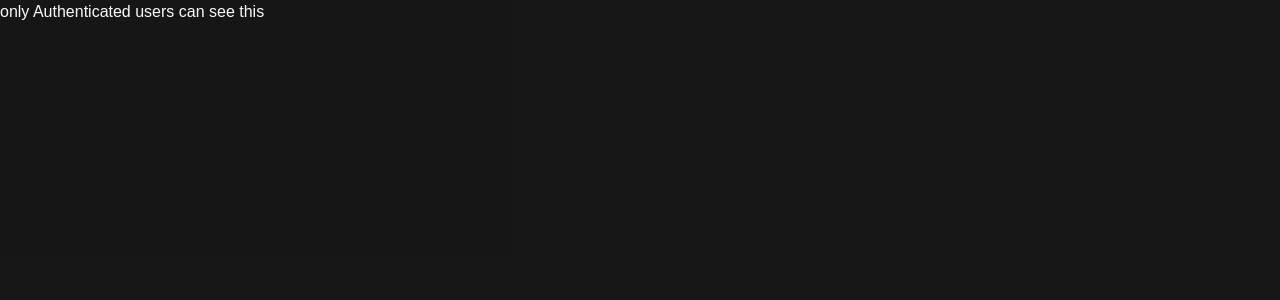
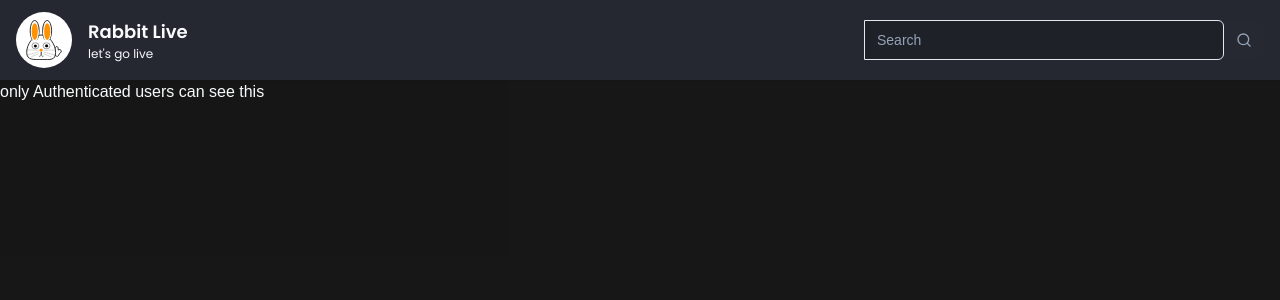
Before and after one commit to surajb0710/twitch-clone, a Next.js app: page / in a window 1280 px wide. Shown: the top 300 px of the page. Built offline with nearby package versions, Linux system fonts and the light colour scheme.

Commit message:
Navbar Component Added

```diff
--- a/app/page.tsx
+++ b/app/(browse)/(home)/page.tsx
@@ -1,4 +1,6 @@
 import { UserButton } from '@clerk/nextjs';
+
+// 2:04:46
 
 export default function Home() {
   return (
--- /dev/null
+++ b/app/(browse)/_components/navbar/index.tsx
@@ -0,0 +1,14 @@
+import React from 'react';
+import { Logo } from './logo';
+import Search from './search';
+
+const Navbar = () => {
+  return (
+    <nav className="fixed top-0 w-full h-20 z-[49] bg-[#252731] px-2 lg:px-4 flex justify-between items-center shadow-sm">
+      <Logo />
+      <Search />
+    </nav>
+  );
+};
+
+export default Navbar;
--- /dev/null
+++ b/app/(browse)/_components/navbar/logo.tsx
@@ -0,0 +1,26 @@
+import { Poppins } from 'next/font/google';
+import { cn } from '@/lib/utils';
+import RabbitLive from '../../../../public/rabbit.svg';
+import Image from 'next/image';
+import Link from 'next/link';
+
+const font = Poppins({
+  subsets: ['latin'],
+  weight: ['200', '300', '400', '500', '600', '700', '800'],
+});
+
+export const Logo = () => {
+  return (
+    <Link href="/">
+      <div className="hidden lg:flex items-center gap-x-4 hover:opacity-75 transition">
+        <div className="bg-white rounded-full p-2">
+          <Image src={RabbitLive} alt="Rabbit" className="h-10 w-10" />
+        </div>
+        <div className={cn(font.className)}>
+          <p className="text-lg font-semibold">Rabbit Live</p>
+          <p className="text-xs text-muted-forground">let&apos;s go live</p>
+        </div>
+      </div>
+    </Link>
+  );
+};
--- /dev/null
+++ b/app/(browse)/_components/navbar/search.tsx
@@ -0,0 +1,63 @@
+'use client';
+
+import qs from 'query-string';
+import { useState } from 'react';
+import { SearchIcon, X } from 'lucide-react';
+import { useRouter } from 'next/navigation';
+
+import { Input } from '@/components/ui/input';
+import { Button } from '@/components/ui/button';
+
+const Search = () => {
+  const router = useRouter();
+  const [value, setValue] = useState('');
+
+  const onSubmit = (e: React.FormEvent<HTMLFormElement>) => {
+    e.preventDefault();
+
+    if (!value) return;
+
+    const url = qs.stringifyUrl(
+      {
+        url: '/search',
+        query: { term: value },
+      },
+      { skipEmptyString: true }
+    );
+    router.push(url);
+  };
+
+  const onClear = () => {
+    setValue('');
+  };
+
+  return (
+    <form
+      onSubmit={onSubmit}
+      className="relative w-full lg:w-[400px] flex items-center"
+    >
+      <Input
+        value={value}
+        onChange={(e) => setValue(e.target.value)}
+        placeholder="Search"
+        className="rounded-l-none focus-visible:ring-0 focus-visible:ring-transparent focus-visible:ring-offset-0"
+      />
+      {value && (
+        <X
+          onClick={onClear}
+          className="absolute top-2.5 right-14 h-5 w-5 text-muted-foreground cursor-pointer hover:opacity-75 transition"
+        />
+      )}
+      <Button
+        type="submit"
+        size="sm"
+        variant="secondary"
+        className="rounded-l-none"
+      >
+        <SearchIcon className="h-5 w-5 text-muted-foreground" />
+      </Button>
+    </form>
+  );
+};
+
+export default Search;
--- /dev/null
+++ b/app/(browse)/layout.tsx
@@ -0,0 +1,13 @@
+import React from 'react';
+import Navbar from './_components/navbar';
+
+const BrowseLayout = ({ children }: { children: React.ReactNode }) => {
+  return (
+    <>
+      <Navbar />
+      <div className="flex h-full pt-20">{children}</div>
+    </>
+  );
+};
+
+export default BrowseLayout;
--- /dev/null
+++ b/components/ui/input.tsx
@@ -0,0 +1,22 @@
+import * as React from "react"
+
+import { cn } from "@/lib/utils"
+
+const Input = React.forwardRef<HTMLInputElement, React.ComponentProps<"input">>(
+  ({ className, type, ...props }, ref) => {
+    return (
+      <input
+        type={type}
+        className={cn(
+          "flex h-10 w-full rounded-md border border-input bg-background px-3 py-2 text-base ring-offset-background file:border-0 file:bg-transparent file:text-sm file:font-medium file:text-foreground placeholder:text-muted-foreground focus-visible:outline-none focus-visible:ring-2 focus-visible:ring-ring focus-visible:ring-offset-2 disabled:cursor-not-allowed disabled:opacity-50 md:text-sm",
+          className
+        )}
+        ref={ref}
+        {...props}
+      />
+    )
+  }
+)
+Input.displayName = "Input"
+
+export { Input }
--- a/package.json
+++ b/package.json
@@ -22,6 +22,7 @@
     "mongoose": "^8.9.5",
     "next": "15.1.4",
     "next-themes": "^0.4.4",
+    "query-string": "^9.1.1",
     "react": "^19.0.0",
     "react-dom": "^19.0.0",
     "svix": "^1.45.1",
```
Also changed, not shown: 1 other file (tests, documents, lock files or other folders).
